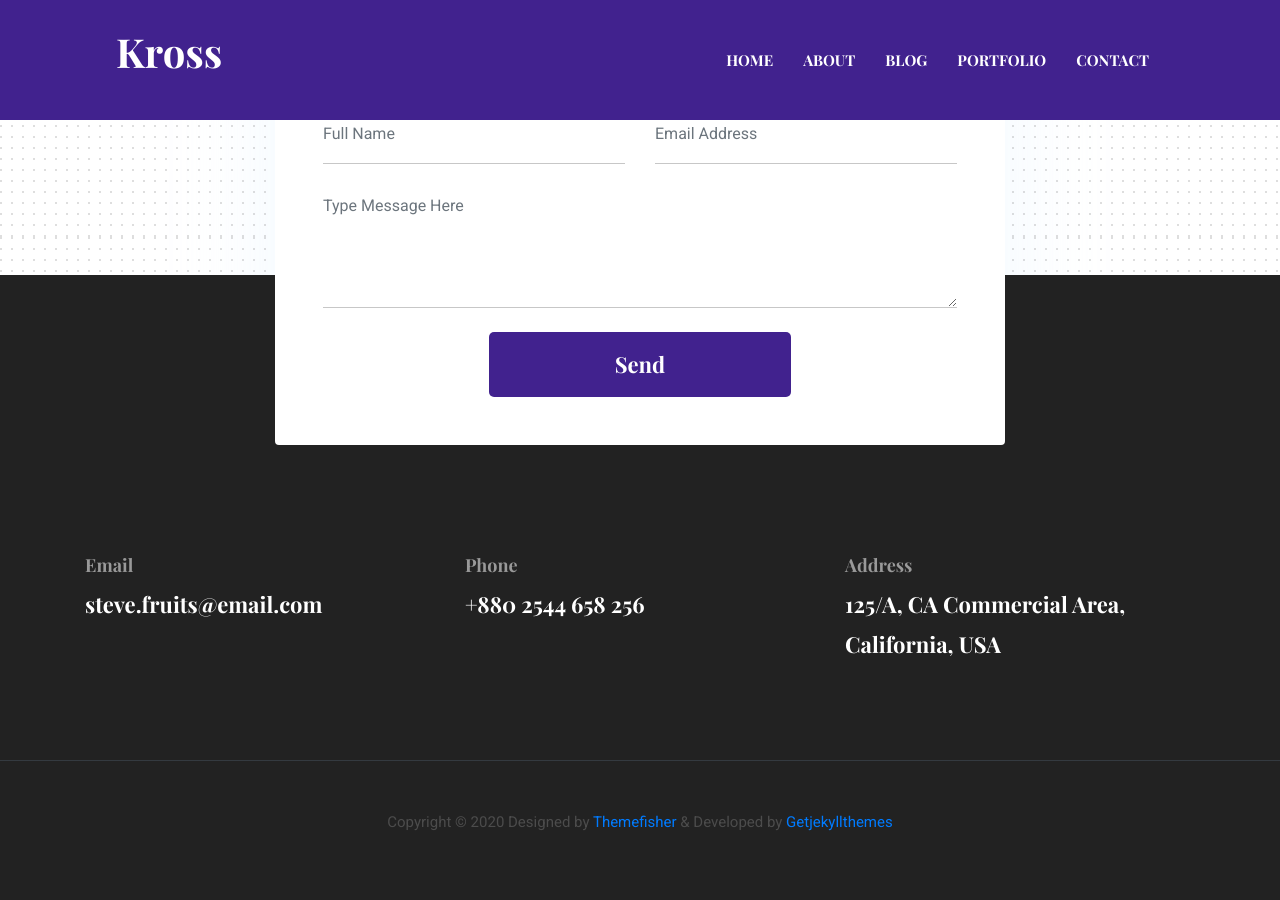
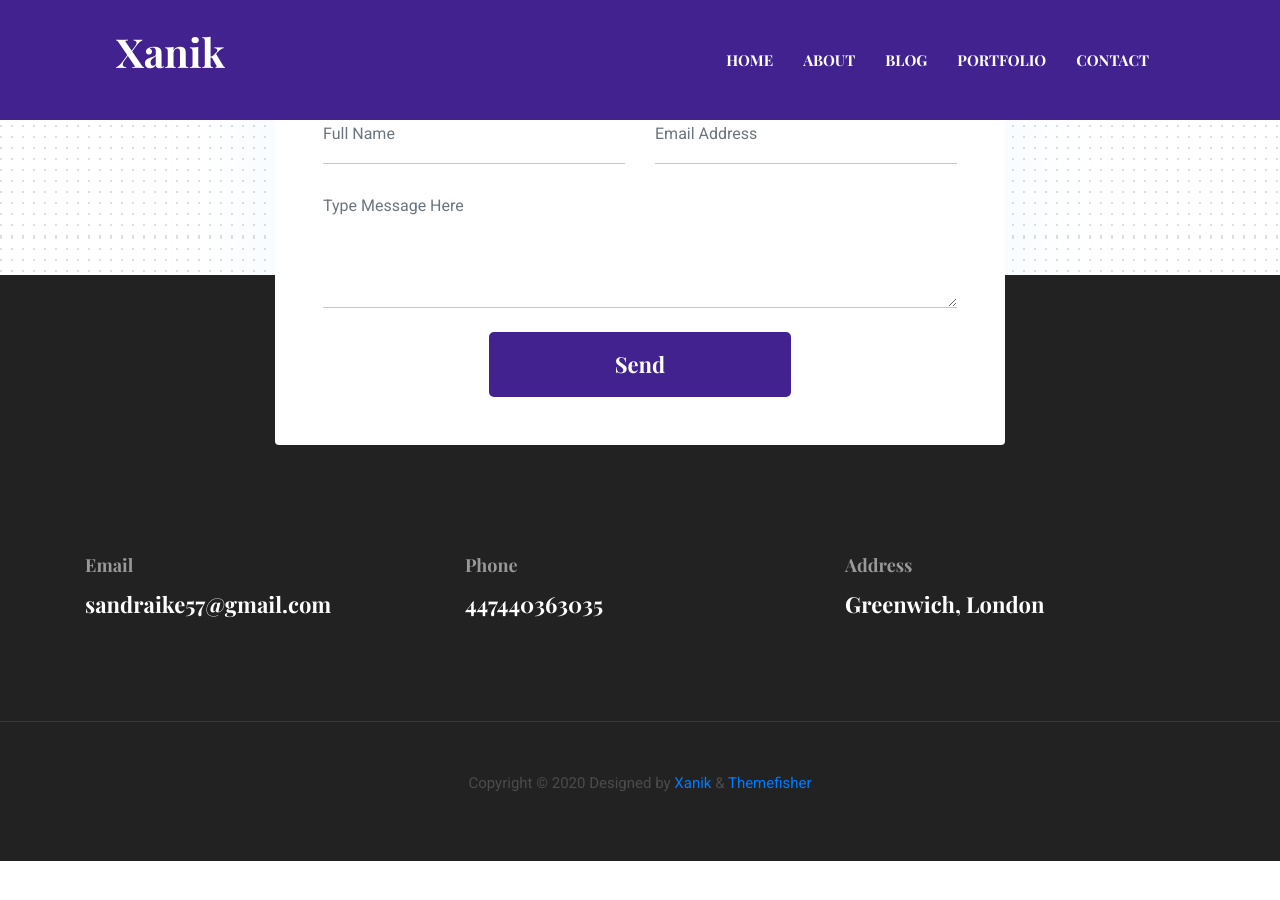
Before and after one commit to Xanik/Xanik.github.io, a Jekyll site: the page built from _pages/contact.html, in a window 1280 px wide and 900 px high, scrolled down 786 px. Built offline with Jekyll 4.4.1, drawn with Linux system fonts in a browser that asks for light colours; after the commit the page ends 1647 px from its top, so only the background shows below that.

Commit message:
Updated readme and settings

```diff
--- a/_data/settings.yml
+++ b/_data/settings.yml
@@ -2,14 +2,14 @@
 #-------------------------------
 # General Site Settings
 
-title: Kross
+title: Xanik
 logo:
-author: themefisher
-description: this is meta description
-email: steve.fruits@email.com
-phone: +880 2544 658 256
-address: 125/A, CA Commercial Area, California, USA
-copyright: Copyright &copy; 2020 Designed by [Themefisher](https://themefisher.com) & Developed by [Getjekyllthemes](https://getjekyllthemes.com)
+author: xanik
+description: personal portfolio for storing all my blogs and works
+email: sandraike57@gmail.com
+phone: +447440363035
+address: Greenwich, London
+copyright: Copyright &copy; 2020 Designed by [Xanik](https://github.com/Xanik) & [Themefisher](https://themefisher.com)
 
 menu:
   - { name: About, link: "/about" }
@@ -48,7 +48,7 @@ social:
 # About (Section and Page)
 
 # About Section
-blurb: Lorem ipsum dolor sit amet, consectetur adipisicing elit, sed do eiusmod tempor incididunt ut labore et dolore magna aliqua. Ut enim ad minim veniam, quis nostrud exercitation ullamco laboris nisi ut aliquip ex ea commodo consequat. Duis aute irure dolor in reprehenderit in voluptate velit esse cillum dolore eu fugiat nulla pariatur.
+blurb: Passionate for *opensource *code *github *remote *golang *vue *python & *docker. 📫 Experienced Software Developer with a demonstrated history of working in the information technology and services industry. Skilled in using JavaScript, Golang, and Scala Programming. Strong arts and design professional with a Bachelor of Architecture. Mainly focused in Building Software solutions and coding for fun. As a software engineer, the more I learn, the more I realise how much I still need to learn.💬
 
 blurb-btn-link: "/about"
 blurb-btn-name: know more
```
Also changed, not shown: README.md.
